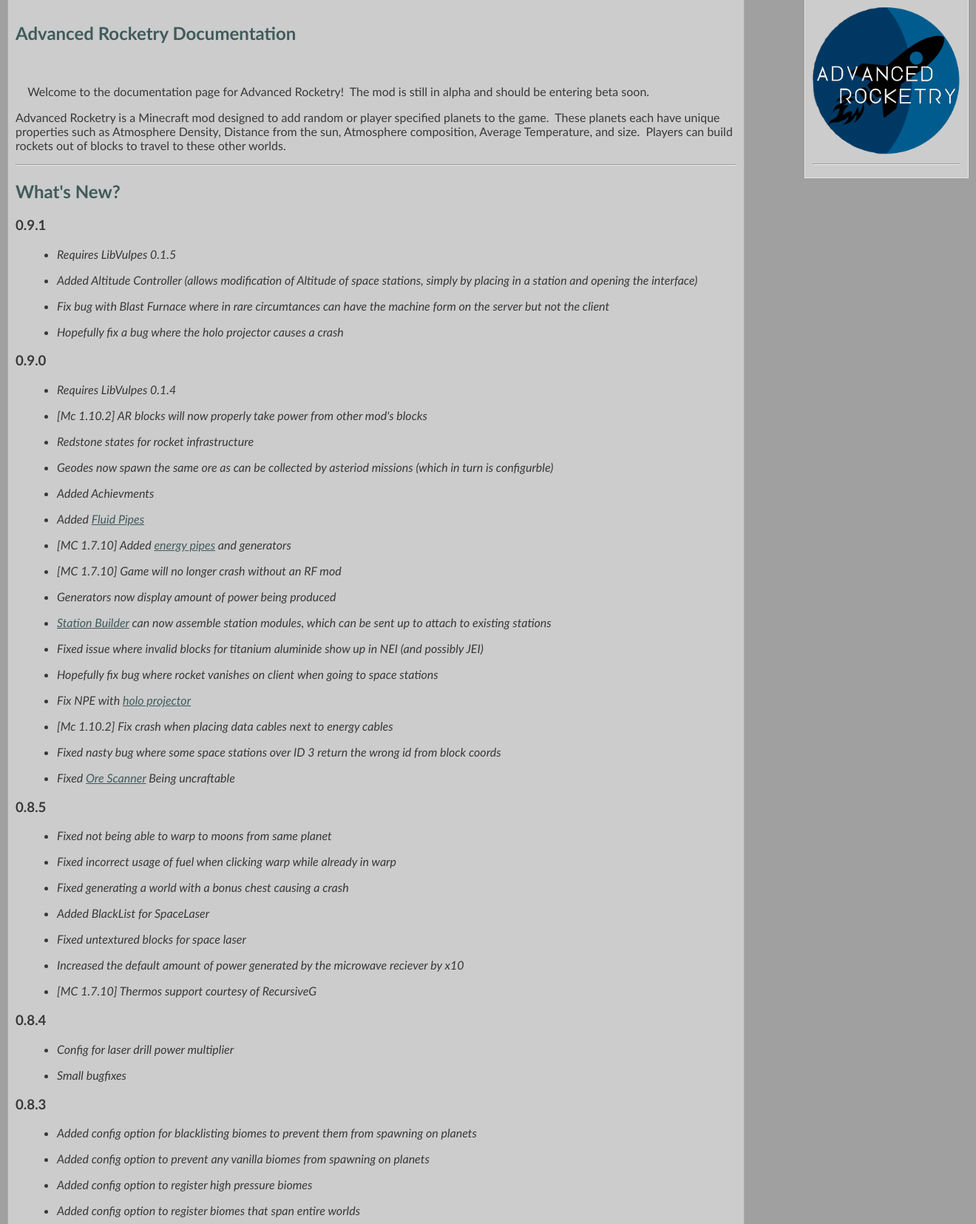
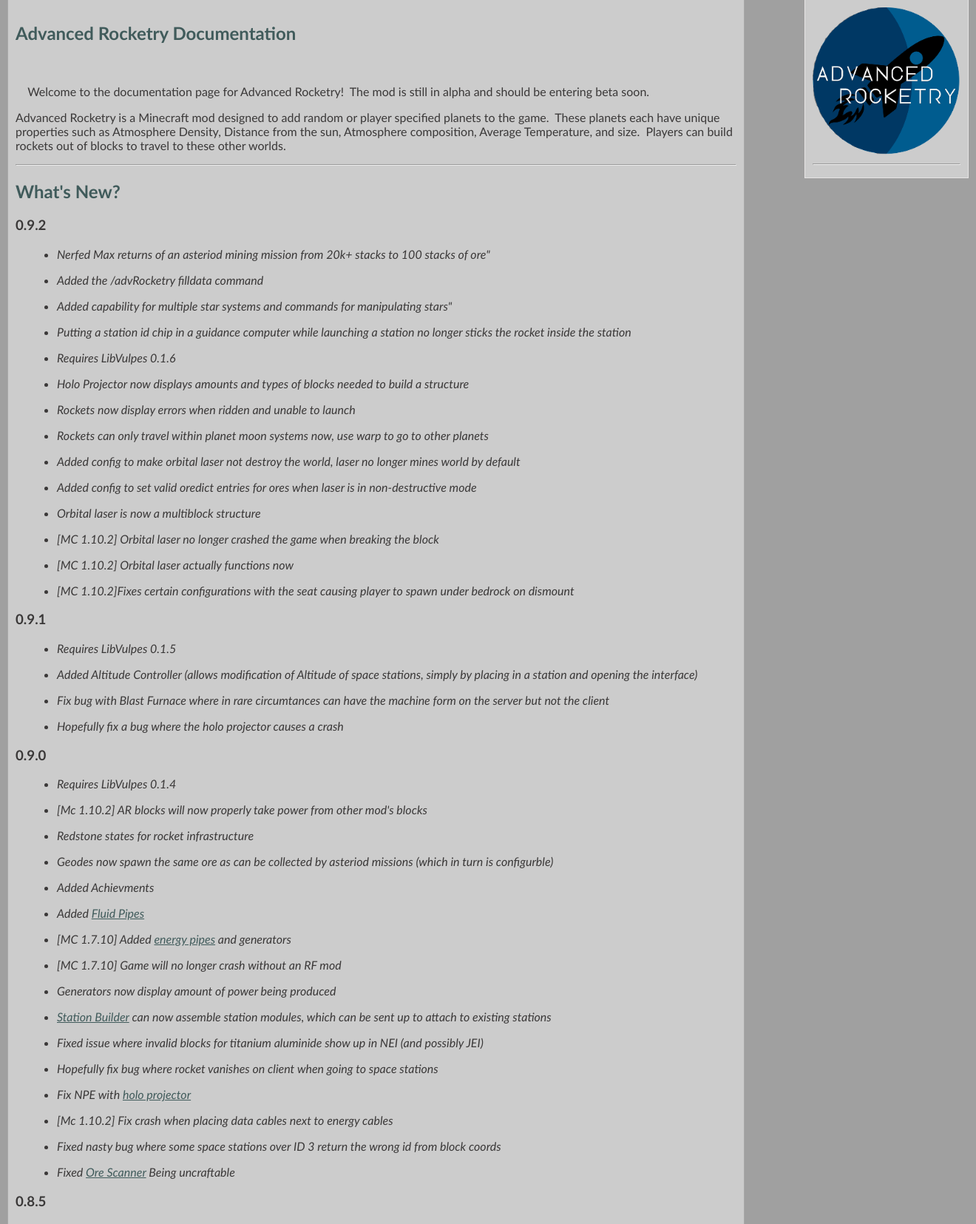
Before and after one commit to Advanced-Rocketry/AdvancedRocketryDoc, a PHP site: page / in a window 1320 px wide. Shown: the part 119-1774 px from the top of the page at 74% size. Run offline with PHP 8.4, Linux system fonts and the light colour scheme.

Commit message:
update command list and changelog

```diff
--- a/AdvancedRocketry/index.php
+++ b/AdvancedRocketry/index.php
@@ -14,6 +14,23 @@ can build rockets out of blocks to travel to these other worlds.<br />
 </p>
 <hr>
 <h2>What\'s New?</h2>
+<h3>0.9.2</h3>
+<ul>
+<li>Nerfed Max returns of an asteriod mining mission from 20k+ stacks to 100 stacks of ore"</li>
+<li>Added the /advRocketry filldata command</li>
+<li>Added capability for multiple star systems and commands for manipulating stars"</li>
+<li>Putting a station id chip in a guidance computer while launching a station no longer sticks the rocket inside the station</li>
+<li>Requires LibVulpes 0.1.6</li>
+<li>Holo Projector now displays amounts and types of blocks needed to build a structure</li>
+<li>Rockets now display errors when ridden and unable to launch</li>
+<li>Rockets can only travel within planet moon systems now, use warp to go to other planets</li>
+<li>Added config to make orbital laser not destroy the world, laser no longer mines world by default</li>
+<li>Added config to set valid oredict entries for ores when laser is in non-destructive mode</li>
+<li>Orbital laser is now a multiblock structure</li>
+<li>[MC 1.10.2] Orbital laser no longer crashed the game when breaking the block</li>
+<li>[MC 1.10.2] Orbital laser actually functions now</li>
+<li>[MC 1.10.2]Fixes certain configurations with the seat causing player to spawn under bedrock on dismount</li>
+</ul>
 <h3>0.9.1</h3>
 <ul>
 <li>Requires LibVulpes 0.1.5</li>
```
Also changed, not shown: AdvancedRocketry/Commands.php (+8 -0 lines).
